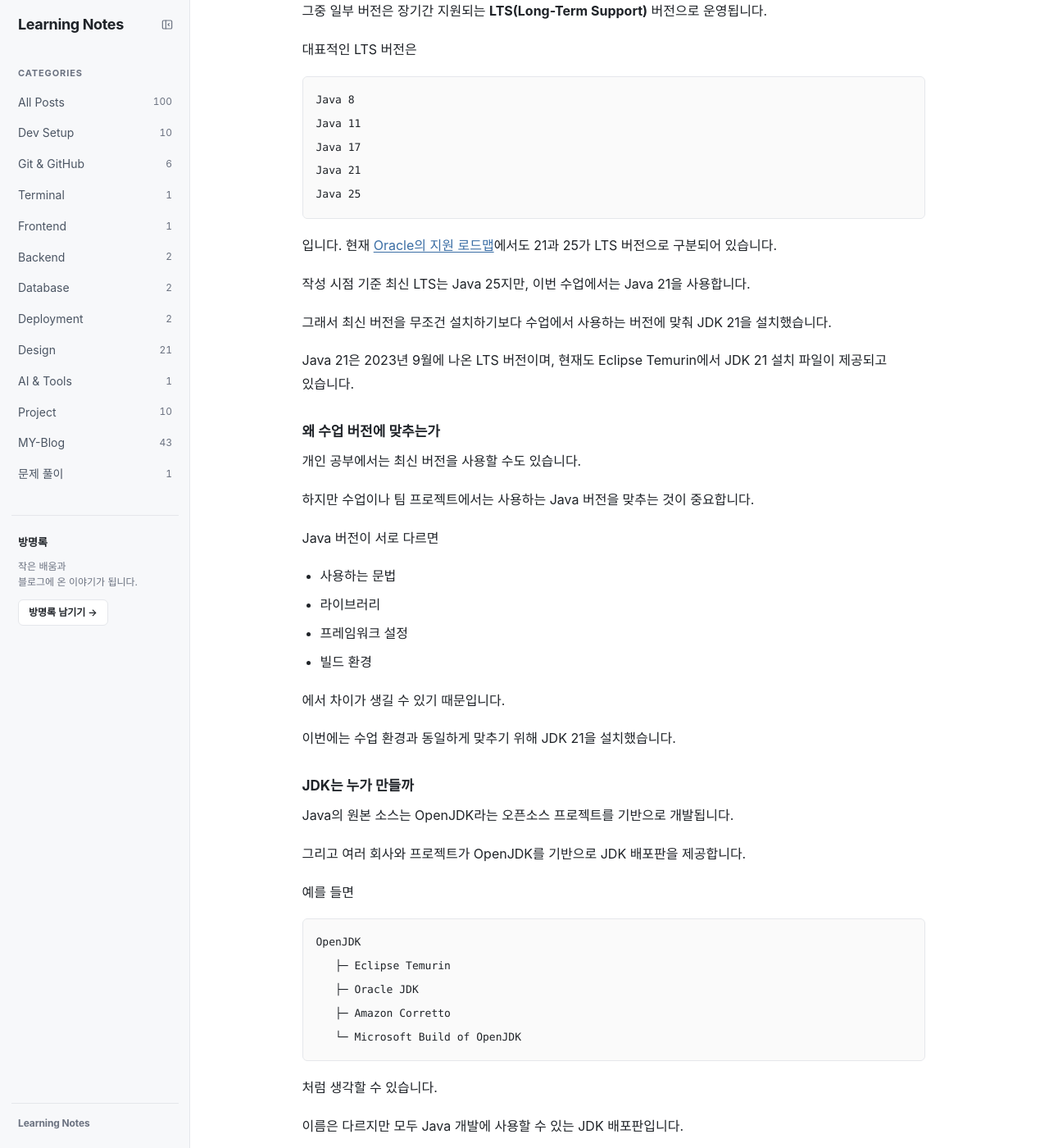
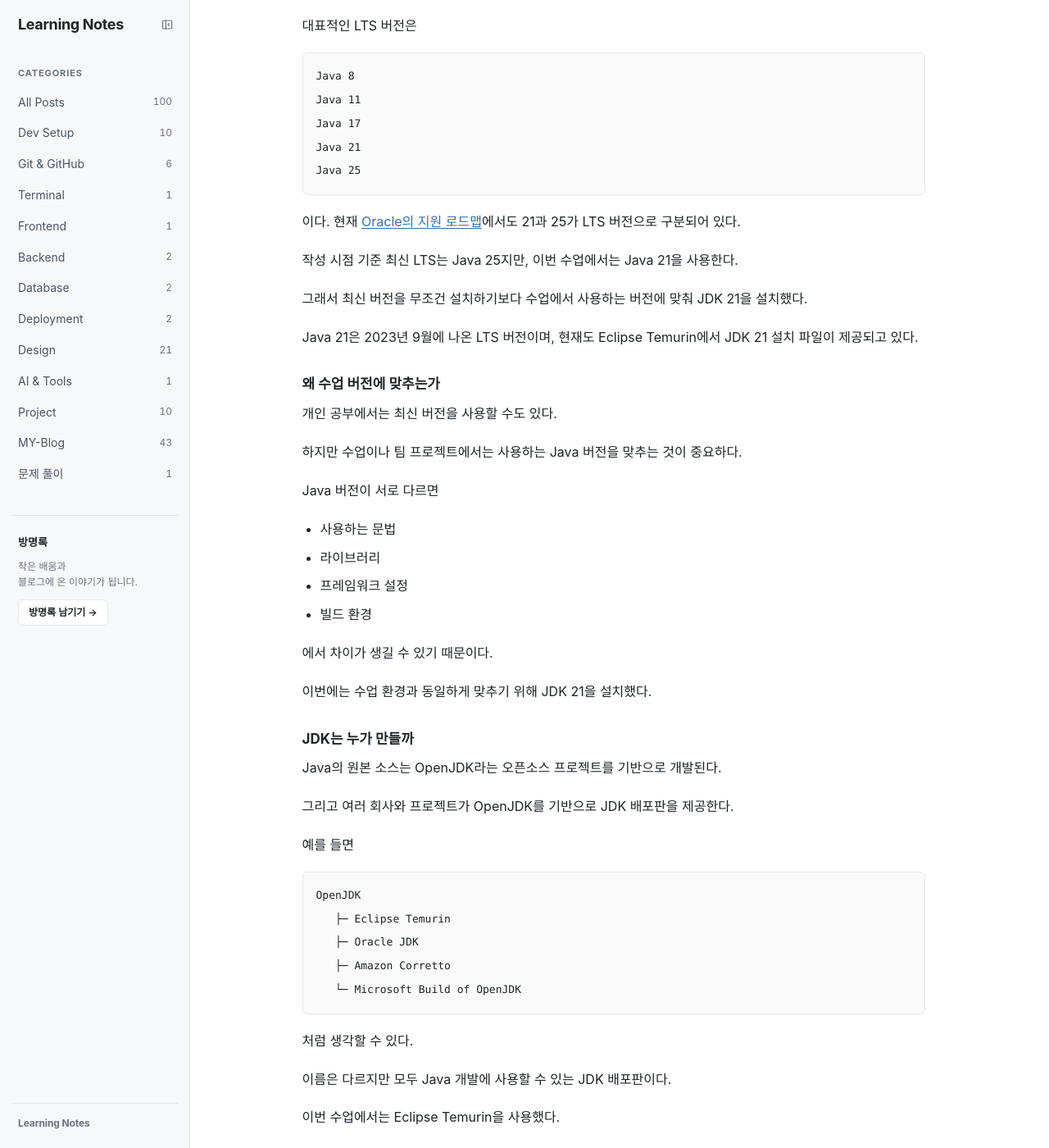
Before and after one commit to eunjung01230/my-blog, a Jekyll site: the page built from _posts/2026-09-28-jdk-jre-jvm-path-java-home.md, in a window 1280 px wide and 1400 px high, scrolled down 6322 px. Shown: the whole window at 82% size. Built offline with Jekyll 4.4.1, drawn with Linux system fonts in a browser that asks for light colours; some of the changed text lies outside the part shown.

Commit message:
content: unify post tone to plain declarative style
Co-Authored-By: Claude Opus 5.5 (1M context) <noreply@anthropic.com>

````diff
--- a/_posts/2026-09-28-jdk-jre-jvm-path-java-home.md
+++ b/_posts/2026-09-28-jdk-jre-jvm-path-java-home.md
@@ -12,14 +12,14 @@ tags:
   - windows
 ---
 
-Java 공부를 시작하려면 먼저 컴퓨터가 Java 코드를 만들고 실행할 수 있는 환경이 필요합니다.
+Java 공부를 시작하려면 먼저 컴퓨터가 Java 코드를 만들고 실행할 수 있는 환경이 필요하다.
 
-Java라는 언어로 코드를 작성하는 것은 사람이 이해할 수 있는 형태로 명령을 적는 과정입니다.
-하지만 컴퓨터는 우리가 작성한 `.java` 파일을 그대로 실행할 수 없습니다.
+Java라는 언어로 코드를 작성하는 것은 사람이 이해할 수 있는 형태로 명령을 적는 과정이다.
+하지만 컴퓨터는 우리가 작성한 `.java` 파일을 그대로 실행할 수 없다.
 
-그래서 Java 코드를 컴퓨터가 실행할 수 있는 형태로 바꾸고, 실제로 실행해 주는 도구가 필요합니다.
+그래서 Java 코드를 컴퓨터가 실행할 수 있는 형태로 바꾸고, 실제로 실행해 주는 도구가 필요하다.
 
-그 역할을 하는 것이 **JDK(Java Development Kit)** 입니다.
+그 역할을 하는 것이 **JDK(Java Development Kit)** 이다.
 
 이번 글에서는 수업에서 사용하는 **JDK 21**을 기준으로,
 
@@ -29,19 +29,19 @@ Java라는 언어로 코드를 작성하는 것은 사람이 이해할 수 있
 - 왜 JDK 21을 설치하는지
 - `PATH`와 `JAVA_HOME`이 무엇인지
 
-을 순서대로 정리합니다.
+을 순서대로 정리한다.
 
-실제 JDK 21 설치 과정은 [이전 글]({% post_url 2026-09-24-jdk21-java-home-setup %})에서 먼저 정리했습니다.
+실제 JDK 21 설치 과정은 [이전 글]({% post_url 2026-09-24-jdk21-java-home-setup %})에서 먼저 정리했다.
 
 ---
 
 ## 1. JDK는 무엇일까
 
-**JDK(Java Development Kit)** 는 Java 프로그램을 **만들고 실행하는 데 필요한 도구들을 모아 놓은 개발 키트**입니다.
+**JDK(Java Development Kit)** 는 Java 프로그램을 **만들고 실행하는 데 필요한 도구들을 모아 놓은 개발 키트**다.
 
-처음에는 JDK, JRE, JVM이라는 단어가 각각 따로 존재하는 것처럼 보여 헷갈렸습니다.
+처음에는 JDK, JRE, JVM이라는 단어가 각각 따로 존재하는 것처럼 보여 헷갈렸다.
 
-하지만 구조를 안쪽부터 보면 이해하기 쉽습니다.
+하지만 구조를 안쪽부터 보면 이해하기 쉽다.
 
 ```text
 JDK
@@ -51,16 +51,16 @@ JDK
 
 가장 안쪽에는 JVM이 있고,
 그 JVM에 Java 실행에 필요한 기능을 더한 것이 JRE,
-JRE에 다시 개발 도구를 더한 것이 JDK라고 생각할 수 있습니다.
+JRE에 다시 개발 도구를 더한 것이 JDK라고 생각할 수 있다.
 
-즉, Java 개발자는 보통 JDK 하나를 설치하면 됩니다.
+즉, Java 개발자는 보통 JDK 하나를 설치하면 된다.
 
 ### JVM
 
-**JVM(Java Virtual Machine)** 은 Java 바이트코드를 실행하는 가상 머신입니다.
+**JVM(Java Virtual Machine)** 은 Java 바이트코드를 실행하는 가상 머신이다.
 
-Java 소스 코드를 컴파일하면 `.class` 파일이 만들어집니다.
-이 `.class` 파일에 들어 있는 바이트코드를 JVM이 읽고 실행합니다.
+Java 소스 코드를 컴파일하면 `.class` 파일이 만들어진다.
+이 `.class` 파일에 들어 있는 바이트코드를 JVM이 읽고 실행한다.
 
 ```text
 Java 코드
@@ -72,9 +72,9 @@ JVM
 실행
 ```
 
-Windows, macOS, Linux는 서로 다른 운영체제입니다.
+Windows, macOS, Linux는 서로 다른 운영체제다.
 
-Java는 각 운영체제에서 직접 같은 방식으로 실행되는 것이 아니라, 해당 환경에 맞는 JVM이 중간에서 바이트코드를 실행해 줍니다.
+Java는 각 운영체제에서 직접 같은 방식으로 실행되는 것이 아니라, 해당 환경에 맞는 JVM이 중간에서 바이트코드를 실행해 준다.
 
 그래서 처음 배울 때는 JVM을
 
@@ -82,16 +82,16 @@ Java는 각 운영체제에서 직접 같은 방식으로 실행되는 것이
 Java 코드를 실행하기 위해 컴퓨터 안에 만들어 놓은 Java 전용 가상 컴퓨터
 ```
 
-정도로 이해했습니다.
+정도로 이해했다.
 
-JVM 안에는 클래스 로더, 바이트코드 검증, 실행 엔진, 메모리 관리 등의 기능이 들어 있습니다.
+JVM 안에는 클래스 로더, 바이트코드 검증, 실행 엔진, 메모리 관리 등의 기능이 들어 있다.
 
 ### JRE
 
-**JRE(Java Runtime Environment)** 는 Java 프로그램을 실행하기 위한 환경입니다.
+**JRE(Java Runtime Environment)** 는 Java 프로그램을 실행하기 위한 환경이다.
 
-JVM만 있다고 모든 Java 프로그램을 바로 실행할 수 있는 것은 아닙니다.
-Java 프로그램에서 자주 사용하는 여러 기능도 함께 필요합니다.
+JVM만 있다고 모든 Java 프로그램을 바로 실행할 수 있는 것은 아니다.
+Java 프로그램에서 자주 사용하는 여러 기능도 함께 필요하다.
 
 예를 들어
 
@@ -99,11 +99,11 @@ Java 프로그램에서 자주 사용하는 여러 기능도 함께 필요합니
 System.out.println("Hello");
 ```
 
-처럼 우리가 자연스럽게 사용하는 기능도 Java의 표준 라이브러리를 이용합니다.
+처럼 우리가 자연스럽게 사용하는 기능도 Java의 표준 라이브러리를 이용한다.
 
-JRE는 이런 표준 라이브러리와 JVM을 포함해 Java 프로그램을 실행할 수 있는 환경을 제공합니다.
+JRE는 이런 표준 라이브러리와 JVM을 포함해 Java 프로그램을 실행할 수 있는 환경을 제공한다.
 
-간단하게 정리하면 다음과 같습니다.
+간단하게 정리하면 다음과 같다.
 
 ```text
 JRE
@@ -115,7 +115,7 @@ Java 실행에 필요한 표준 라이브러리
 
 ### JDK
 
-JDK는 여기에 개발 도구까지 추가한 것입니다.
+JDK는 여기에 개발 도구까지 추가한 것이다.
 
 ```text
 JDK
@@ -125,7 +125,7 @@ JRE
 Java 개발 도구
 ```
 
-대표적으로 다음과 같은 도구들이 있습니다.
+대표적으로 다음과 같은 도구들이 있다.
 
 ```text
 javac
@@ -137,17 +137,17 @@ javadoc
 jdb
 ```
 
-이 중 처음 Java를 배울 때 가장 자주 보게 되는 것은 `javac`와 `java`입니다.
+이 중 처음 Java를 배울 때 가장 자주 보게 되는 것은 `javac`와 `java`다.
 
 ### javac와 java
 
-Java 프로그램을 만드는 과정에서 두 명령의 역할은 다릅니다.
+Java 프로그램을 만드는 과정에서 두 명령의 역할은 다르다.
 
 #### javac
 
-`javac`는 Java 컴파일러입니다.
+`javac`는 Java 컴파일러다.
 
-사람이 작성한 `.java` 파일을 JVM이 읽을 수 있는 `.class` 바이트코드로 변환합니다.
+사람이 작성한 `.java` 파일을 JVM이 읽을 수 있는 `.class` 바이트코드로 변환한다.
 
 예를 들어 다음 명령을 실행하면
 
@@ -163,21 +163,21 @@ javac
 Hello.class
 ```
 
-과 같은 과정이 진행됩니다.
+과 같은 과정이 진행된다.
 
-문법에 문제가 있다면 컴파일 과정에서 오류가 표시됩니다.
+문법에 문제가 있다면 컴파일 과정에서 오류가 표시된다.
 
 #### java
 
-`java`는 만들어진 Java 프로그램을 실행할 때 사용합니다.
+`java`는 만들어진 Java 프로그램을 실행할 때 사용한다.
 
 ```powershell
 java Hello
 ```
 
-처럼 실행하면 JVM이 바이트코드를 읽어 프로그램을 실행합니다.
+처럼 실행하면 JVM이 바이트코드를 읽어 프로그램을 실행한다.
 
-따라서 가장 기초적인 흐름은 다음과 같습니다.
+따라서 가장 기초적인 흐름은 다음과 같다.
 
 ```text
 Hello.java
@@ -191,19 +191,19 @@ java
 JVM 실행
 ```
 
-Java 코드를 작성하는 것과 컴퓨터가 그 코드를 실행하는 것은 같은 과정이 아니라는 점을 이 구조를 통해 이해할 수 있었습니다.
+Java 코드를 작성하는 것과 컴퓨터가 그 코드를 실행하는 것은 같은 과정이 아니라는 점을 이 구조를 통해 이해할 수 있었다.
 
 ### JDK 폴더 안을 보면
 
-JDK를 설치하면 설치 폴더 안에 여러 파일과 폴더가 만들어집니다.
+JDK를 설치하면 설치 폴더 안에 여러 파일과 폴더가 만들어진다.
 
-Windows에서 Eclipse Temurin JDK를 기본 설정으로 설치했다면 대략 다음과 같은 경로를 볼 수 있습니다.
+Windows에서 Eclipse Temurin JDK를 기본 설정으로 설치했다면 대략 다음과 같은 경로를 볼 수 있다.
 
 ```text
 C:\Program Files\Eclipse Adoptium\jdk-21...\bin
 ```
 
-`bin` 폴더 안에는 실제 실행 파일들이 있습니다.
+`bin` 폴더 안에는 실제 실행 파일들이 있다.
 
 ```text
 javac.exe
@@ -221,15 +221,15 @@ PowerShell에서
 javac Hello.java
 ```
 
-라고 입력할 수 있는 것도 결국 Windows가 이 `javac.exe`를 찾아 실행하기 때문입니다.
+라고 입력할 수 있는 것도 결국 Windows가 이 `javac.exe`를 찾아 실행하기 때문이다.
 
 ---
 
 ## 2. 왜 JDK 21을 설치할까
 
-Java는 현재 6개월 주기로 새로운 기능 릴리스가 나옵니다. 이 릴리스 모델에서는 기능 버전 번호가 6개월마다 증가합니다.
+Java는 현재 6개월 주기로 새로운 기능 릴리스가 나온다. 이 릴리스 모델에서는 기능 버전 번호가 6개월마다 증가한다.
 
-그중 일부 버전은 장기간 지원되는 **LTS(Long-Term Support)** 버전으로 운영됩니다.
+그중 일부 버전은 장기간 지원되는 **LTS(Long-Term Support)** 버전으로 운영된다.
 
 대표적인 LTS 버전은
 
@@ -241,19 +241,19 @@ Java 21
 Java 25
 ```
 
-입니다. 현재 [Oracle의 지원 로드맵](https://www.oracle.com/java/technologies/java-se-support-roadmap.html)에서도 21과 25가 LTS 버전으로 구분되어 있습니다.
+이다. 현재 [Oracle의 지원 로드맵](https://www.oracle.com/java/technologies/java-se-support-roadmap.html)에서도 21과 25가 LTS 버전으로 구분되어 있다.
 
-작성 시점 기준 최신 LTS는 Java 25지만, 이번 수업에서는 Java 21을 사용합니다.
+작성 시점 기준 최신 LTS는 Java 25지만, 이번 수업에서는 Java 21을 사용한다.
 
-그래서 최신 버전을 무조건 설치하기보다 수업에서 사용하는 버전에 맞춰 JDK 21을 설치했습니다.
+그래서 최신 버전을 무조건 설치하기보다 수업에서 사용하는 버전에 맞춰 JDK 21을 설치했다.
 
-Java 21은 2023년 9월에 나온 LTS 버전이며, 현재도 Eclipse Temurin에서 JDK 21 설치 파일이 제공되고 있습니다.
+Java 21은 2023년 9월에 나온 LTS 버전이며, 현재도 Eclipse Temurin에서 JDK 21 설치 파일이 제공되고 있다.
 
 ### 왜 수업 버전에 맞추는가
 
-개인 공부에서는 최신 버전을 사용할 수도 있습니다.
+개인 공부에서는 최신 버전을 사용할 수도 있다.
 
-하지만 수업이나 팀 프로젝트에서는 사용하는 Java 버전을 맞추는 것이 중요합니다.
+하지만 수업이나 팀 프로젝트에서는 사용하는 Java 버전을 맞추는 것이 중요하다.
 
 Java 버전이 서로 다르면
 
@@ -262,15 +262,15 @@ Java 버전이 서로 다르면
 - 프레임워크 설정
 - 빌드 환경
 
-에서 차이가 생길 수 있기 때문입니다.
+에서 차이가 생길 수 있기 때문이다.
 
-이번에는 수업 환경과 동일하게 맞추기 위해 JDK 21을 설치했습니다.
+이번에는 수업 환경과 동일하게 맞추기 위해 JDK 21을 설치했다.
 
 ### JDK는 누가 만들까
 
-Java의 원본 소스는 OpenJDK라는 오픈소스 프로젝트를 기반으로 개발됩니다.
+Java의 원본 소스는 OpenJDK라는 오픈소스 프로젝트를 기반으로 개발된다.
 
-그리고 여러 회사와 프로젝트가 OpenJDK를 기반으로 JDK 배포판을 제공합니다.
+그리고 여러 회사와 프로젝트가 OpenJDK를 기반으로 JDK 배포판을 제공한다.
 
 예를 들면
 
@@ -282,11 +282,11 @@ OpenJDK
    └─ Microsoft Build of OpenJDK
 ```
 
-처럼 생각할 수 있습니다.
+처럼 생각할 수 있다.
 
-이름은 다르지만 모두 Java 개발에 사용할 수 있는 JDK 배포판입니다.
+이름은 다르지만 모두 Java 개발에 사용할 수 있는 JDK 배포판이다.
 
-이번 수업에서는 Eclipse Temurin을 사용했습니다.
+이번 수업에서는 Eclipse Temurin을 사용했다.
 
 ---
 
@@ -294,11 +294,11 @@ OpenJDK
 
 ### PATH는 무엇일까
 
-처음 환경 변수를 배우면서 `PATH`와 `JAVA_HOME`이 가장 헷갈렸습니다.
+처음 환경 변수를 배우면서 `PATH`와 `JAVA_HOME`이 가장 헷갈렸다.
 
-둘은 역할이 다릅니다.
+둘은 역할이 다르다.
 
-먼저 `PATH`는 Windows가 명령어에 해당하는 실행 파일을 찾을 때 확인하는 폴더 목록입니다.
+먼저 `PATH`는 Windows가 명령어에 해당하는 실행 파일을 찾을 때 확인하는 폴더 목록이다.
 
 PowerShell에서
 
@@ -306,9 +306,9 @@ PowerShell에서
 java
 ```
 
-라고 입력했다고 해서 Windows가 처음부터 `java.exe`의 위치를 알고 있는 것은 아닙니다.
+라고 입력했다고 해서 Windows가 처음부터 `java.exe`의 위치를 알고 있는 것은 아니다.
 
-`PATH`에 등록된 폴더를 차례대로 확인하면서 `java.exe`를 찾습니다.
+`PATH`에 등록된 폴더를 차례대로 확인하면서 `java.exe`를 찾는다.
 
 예를 들어 `PATH` 안에 다음 경로가 들어 있다면
 
@@ -323,7 +323,7 @@ java.exe
 javac.exe
 ```
 
-를 찾을 수 있습니다.
+를 찾을 수 있다.
 
 그래서 어느 폴더에서든
 
@@ -332,7 +332,7 @@ java
 javac
 ```
 
-를 사용할 수 있게 됩니다.
+를 사용할 수 있게 된다.
 
 정리하면
 
@@ -340,11 +340,11 @@ javac
 PATH = 명령어를 실행할 프로그램을 찾기 위한 폴더 목록
 ```
 
-이라고 이해할 수 있습니다.
+이라고 이해할 수 있다.
 
 ### JAVA_HOME은 무엇일까
 
-`JAVA_HOME`은 JDK가 설치된 위치 하나를 저장하는 환경 변수입니다.
+`JAVA_HOME`은 JDK가 설치된 위치 하나를 저장하는 환경 변수다.
 
 예를 들면
 
@@ -354,7 +354,7 @@ JAVA_HOME
 C:\Program Files\Eclipse Adoptium\jdk-21...
 ```
 
-처럼 설정됩니다.
+처럼 설정된다.
 
 `PATH`와 달리 여러 폴더를 순서대로 검색하기 위한 것이 아니라
 
@@ -362,9 +362,9 @@ C:\Program Files\Eclipse Adoptium\jdk-21...
 내 컴퓨터에서 사용하는 JDK가 어디에 설치되어 있는지 알려주는 주소
 ```
 
-라고 이해하면 쉽습니다.
+라고 이해하면 쉽다.
 
-IntelliJ, Gradle, Spring 같은 개발 도구가 JDK의 위치를 찾을 때 `JAVA_HOME`을 사용하는 경우가 있습니다.
+IntelliJ, Gradle, Spring 같은 개발 도구가 JDK의 위치를 찾을 때 `JAVA_HOME`을 사용하는 경우가 있다.
 
 ### PATH와 JAVA_HOME 비교
 
@@ -375,7 +375,7 @@ IntelliJ, Gradle, Spring 같은 개발 도구가 JDK의 위치를 찾을 때 `JA
 | 예시 | `...\jdk-21...\bin` | `...\jdk-21...` |
 | 사용 목적 | `java`, `javac` 명령 실행 | 개발 도구가 JDK 위치 확인 |
 
-특히 경로를 보면 한 가지 차이가 있습니다.
+특히 경로를 보면 한 가지 차이가 있다.
 
 ```text
 PATH
@@ -385,9 +385,9 @@ JAVA_HOME
 C:\Program Files\Eclipse Adoptium\jdk-21...
 ```
 
-`PATH`에는 실제 실행 파일들이 들어 있는 `bin` 폴더까지 포함됩니다.
+`PATH`에는 실제 실행 파일들이 들어 있는 `bin` 폴더까지 포함된다.
 
-반면 `JAVA_HOME`은 JDK 자체의 설치 폴더를 가리킵니다.
+반면 `JAVA_HOME`은 JDK 자체의 설치 폴더를 가리킨다.
 
 ### java를 입력하면 컴퓨터는 어떻게 찾을까
 
@@ -397,9 +397,9 @@ PowerShell에
 java
 ```
 
-를 입력했다고 가정해 봅니다.
+를 입력했다고 가정해 본다.
 
-Windows는 `PATH`에 등록된 경로를 앞에서부터 확인합니다.
+Windows는 `PATH`에 등록된 경로를 앞에서부터 확인한다.
 
 ```text
 PATH
@@ -418,7 +418,7 @@ PATH
 java.exe
 ```
 
-를 발견하면 해당 프로그램을 실행합니다.
+를 발견하면 해당 프로그램을 실행한다.
 
 그래서 JDK를 설치했더라도 `PATH`가 제대로 등록되지 않았다면
 
@@ -426,13 +426,13 @@ java.exe
 'java' 용어가 ... 인식되지 않습니다
 ```
 
-와 같은 오류가 발생할 수 있습니다.
+와 같은 오류가 발생할 수 있다.
 
 ---
 
 ## 4. 설치하면서 이해한 전체 흐름
 
-이번 설치 과정까지 연결해 보면 Java 프로그램이 실행되는 흐름을 조금 더 구체적으로 볼 수 있습니다.
+이번 설치 과정까지 연결해 보면 Java 프로그램이 실행되는 흐름을 조금 더 구체적으로 볼 수 있다.
 
 ```text
 사람이 Java 코드 작성
@@ -461,13 +461,13 @@ JDK
    └─ JVM
 ```
 
-이 전체 환경을 준비하기 위해 JDK를 설치한 것입니다.
+이 전체 환경을 준비하기 위해 JDK를 설치한 것이다.
 
 ---
 
 ## 정리
 
-Java 개발을 시작하기 위해서는 JDK가 필요합니다.
+Java 개발을 시작하기 위해서는 JDK가 필요하다.
 
 이번에 설치한 환경은
 
@@ -475,11 +475,11 @@ Java 개발을 시작하기 위해서는 JDK가 필요합니다.
 Eclipse Temurin JDK 21
 ```
 
-입니다.
+이다.
 
-JDK 안에는 Java 프로그램을 개발하고 실행하는 데 필요한 여러 도구가 들어 있습니다.
+JDK 안에는 Java 프로그램을 개발하고 실행하는 데 필요한 여러 도구가 들어 있다.
 
-특히 처음에는 다음 관계를 기억해 두면 좋을 것 같습니다.
+특히 처음에는 다음 관계를 기억해 두면 좋을 것 같다.
 
 ```text
 JDK
@@ -499,9 +499,9 @@ javac → Java 코드 컴파일
 java  → Java 프로그램 실행
 ```
 
-입니다.
+이다.
 
-Windows에서는 JDK를 설치한 뒤 환경 변수도 함께 연결해야 합니다.
+Windows에서는 JDK를 설치한 뒤 환경 변수도 함께 연결해야 한다.
 
 ```text
 PATH
@@ -511,7 +511,7 @@ JAVA_HOME
 → JDK가 설치된 위치
 ```
 
-마지막으로 다음 명령을 실행했을 때 모두 JDK 21을 정상적으로 가리키면 설치가 끝난 것입니다.
+마지막으로 다음 명령을 실행했을 때 모두 JDK 21을 정상적으로 가리키면 설치가 끝난 것이다.
 
 ```powershell
 java -version
@@ -519,4 +519,4 @@ javac -version
 echo $env:JAVA_HOME
 ```
 
-이제 컴퓨터가 Java 코드를 컴파일하고 실행할 수 있는 기본 개발 환경이 준비되었습니다.
+이제 컴퓨터가 Java 코드를 컴파일하고 실행할 수 있는 기본 개발 환경이 준비되었다.
````
Also changed, not shown: _posts/2026-09-24-jdk21-java-home-setup.md (+36 -36 lines), _posts/2026-09-24-rebuild-dev-environment-new-pc.md (+1 -1 lines), _posts/2026-09-28-java-byte-overflow-underflow.md (+24 -24 lines).
